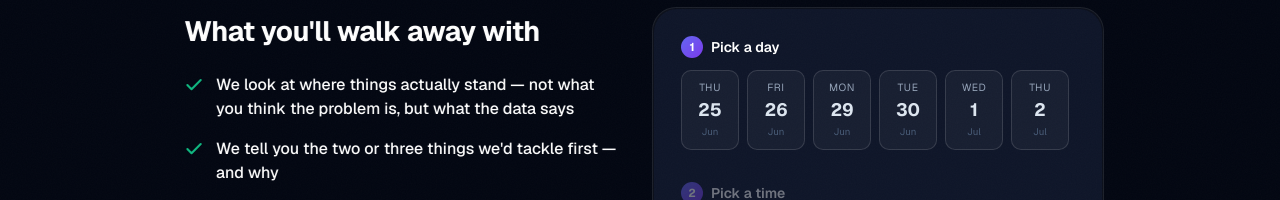
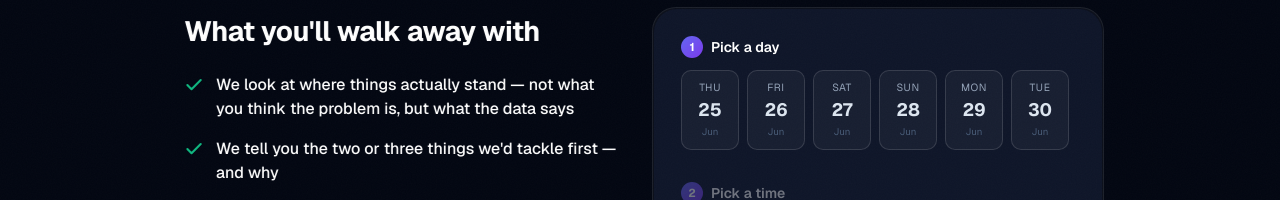
Before and after one commit to issei007-ai/unexusai, a Next.js app: page /book in a window 1280 px wide. Shown: the part 488-688 px from the top of the page. Built offline with nearby package versions, Linux system fonts and the light colour scheme.

Commit message:
Allow weekend dates in booking scheduler
Include Sat/Sun in the day strip and calendar; drop the weekend-disabled
state and the 'weekends unavailable' note.

Co-Authored-By: Claude Opus 4.8 <noreply@anthropic.com>

```diff
--- a/src/components/ui/BookingScheduler.tsx
+++ b/src/components/ui/BookingScheduler.tsx
@@ -34,15 +34,14 @@ function allTimezones(): string[] {
   return FALLBACK_TIMEZONES;
 }
 
-/** Next N weekdays starting tomorrow (skips Sat/Sun). */
+/** Next N days starting tomorrow (includes weekends). */
 function nextWeekdays(count: number): Date[] {
   const days: Date[] = [];
   const d = new Date();
   d.setHours(0, 0, 0, 0);
   while (days.length < count) {
     d.setDate(d.getDate() + 1);
-    const dow = d.getDay();
-    if (dow !== 0 && dow !== 6) days.push(new Date(d));
+    days.push(new Date(d));
   }
   return days;
 }
@@ -209,9 +208,7 @@ export default function BookingScheduler({ source = "book" }: { source?: string
             <div className="grid grid-cols-7 gap-1">
               {calCells.map((d, i) => {
                 if (!d) return <span key={`b${i}`} />;
-                const weekend = d.getDay() === 0 || d.getDay() === 6;
-                const past = d < tomorrow;
-                const disabled = weekend || past;
+                const disabled = d < tomorrow;
                 const active = selectedDate ? sameDay(selectedDate, d) : false;
                 return (
                   <button
@@ -228,7 +225,6 @@ export default function BookingScheduler({ source = "book" }: { source?: string
                 );
               })}
             </div>
-            <p className="text-[0.65rem] mt-2 text-center" style={{ color: "var(--color-brand-500)" }}>Weekends aren&apos;t available — pick a weekday.</p>
           </div>
         )}
       </div>
```
